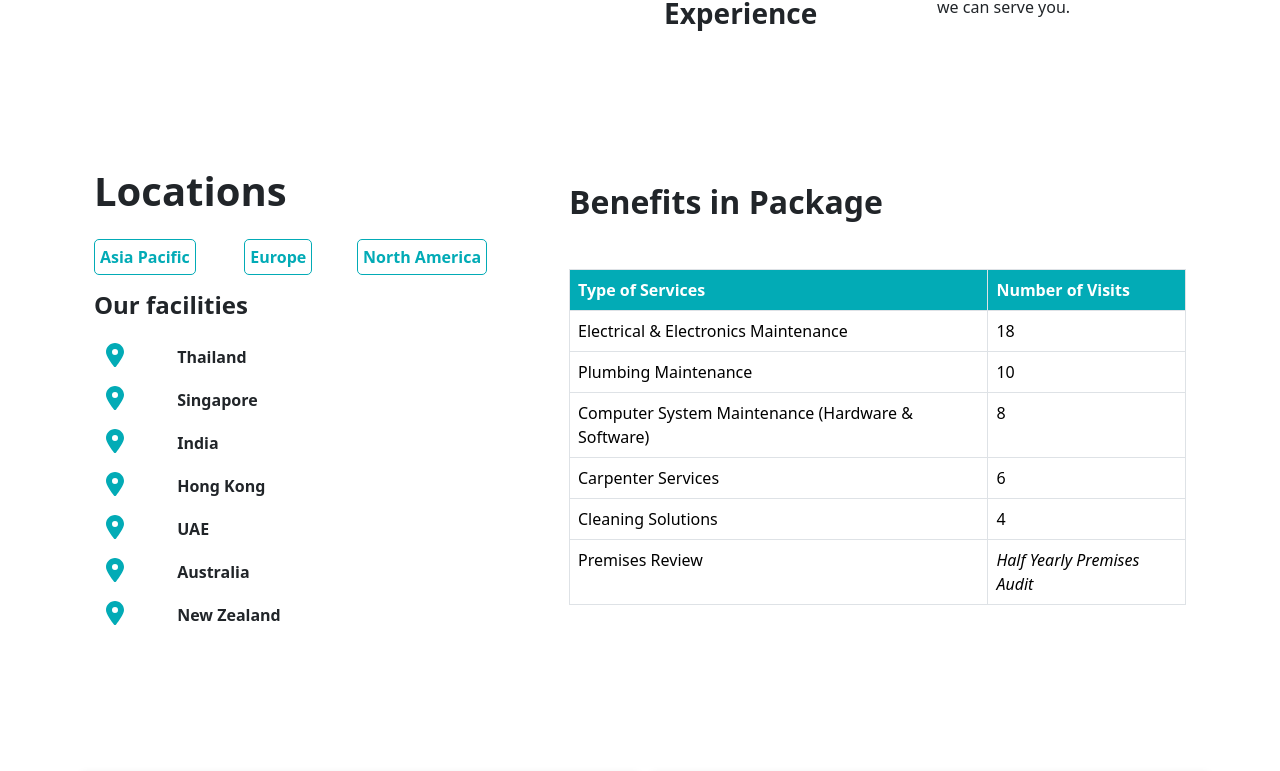
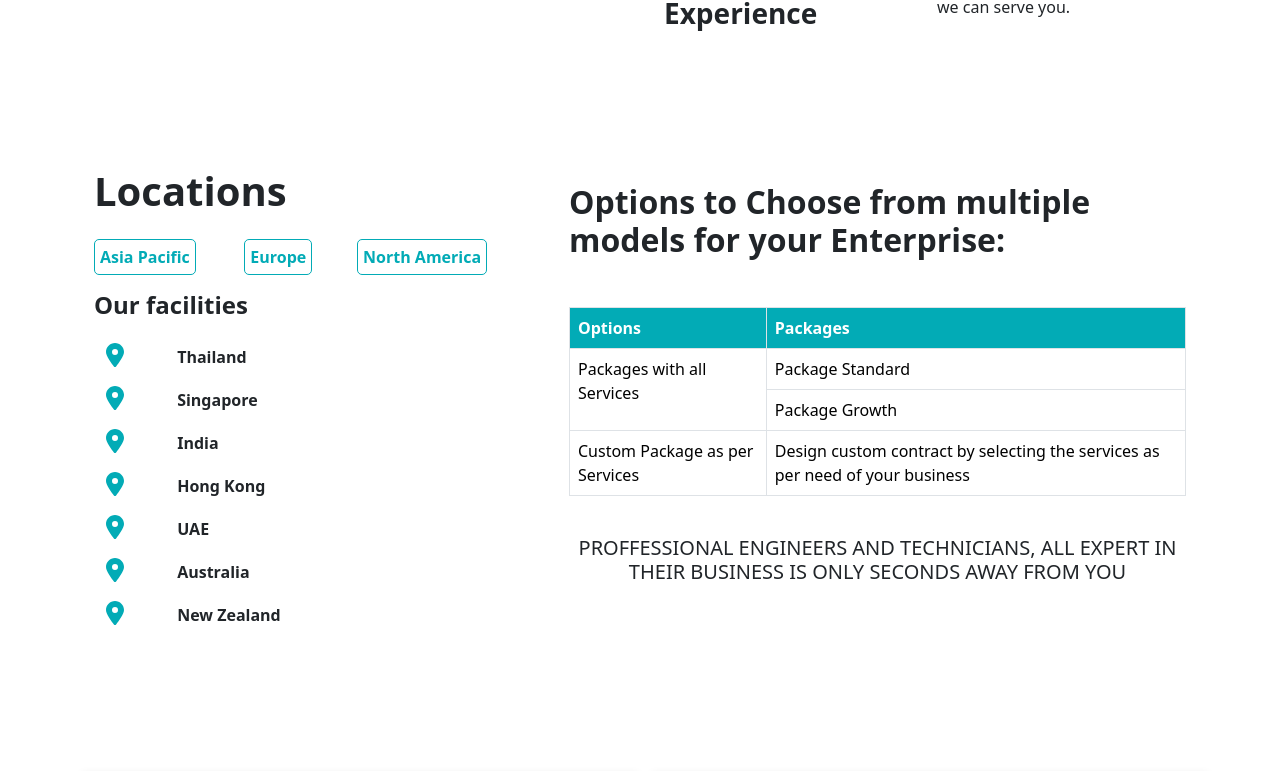
Before and after one commit to muhammederamala/nupium, a React (Create React App) app: page /enterprise in a window 1280 px wide. Shown: the part 2401-3172 px from the top of the page. Built offline with nearby package versions, Linux system fonts and the light colour scheme.

Commit message:
new file:   src/components/enterprisePackages/EnterprisePackages.jsx 	new file:   src/components/enterprisePackages/EnterprisePackages.module.css 	modified:   src/components/servicesSection/ServicesSection.jsx 	modified:   src/pages/Enterprise/Home/EnterpriseHomePage.jsx

```diff
--- /dev/null
+++ b/src/components/enterprisePackages/EnterprisePackages.jsx
@@ -0,0 +1,50 @@
+import React from "react";
+
+import styles from "./EnterprisePackages.module.css";
+import { Container, Row, Col } from "react-bootstrap";
+
+const EnterprisePackages = () => {
+  return (
+    <Container>
+      <Row>
+        <div className="container mt-3">
+          <h2 className="mb-3" style={{ fontWeight: "800" }}>
+            Options to Choose from multiple models for your Enterprise:
+          </h2>
+          <table className="table table-bordered mt-5">
+            <thead>
+              <tr>
+                <th className={styles.tableHeader}>Options</th>
+                <th className={styles.tableHeader}>Packages</th>
+              </tr>
+            </thead>
+            <tbody>
+              <tr className="py-3">
+                <td rowSpan={2}>Packages with all Services</td>
+                <td>Package Standard</td>
+              </tr>
+              <tr>
+                <td>Package Growth</td>
+              </tr>
+              <tr className="py-3">
+                <td>Custom Package as per Services</td>
+                <td>
+                  Design custom contract by selecting the services as per need
+                  of your business
+                </td>
+              </tr>
+            </tbody>
+          </table>
+        </div>
+      </Row>
+      <Row className="mt-4 text-center">
+        <h5>
+          PROFFESSIONAL ENGINEERS AND TECHNICIANS, ALL EXPERT IN THEIR BUSINESS
+          IS ONLY SECONDS AWAY FROM YOU
+        </h5>
+      </Row>
+    </Container>
+  );
+};
+
+export default EnterprisePackages;
--- /dev/null
+++ b/src/components/enterprisePackages/EnterprisePackages.module.css
@@ -0,0 +1,9 @@
+.tableHeader {
+  background-color: #02abb6 !important; /* Using !important to override any other styles */
+  color: white !important;
+}
+
+.tableRowHeight {
+  padding-top: 20px;
+  padding-bottom: 20px;
+}
--- a/src/components/servicesSection/ServicesSection.jsx
+++ b/src/components/servicesSection/ServicesSection.jsx
@@ -13,6 +13,7 @@ import image3 from "../../assets/images/section2computer.jpg";
 import image4 from "../../assets/images/section2carpenter.jpg";
 import image5 from "../../assets/images/section2cleaning.jpg";
 import image6 from "../../assets/images/section2Premise.jpg";
+import image7 from "../../assets/images/section2landscaping.jpeg";
 
 function ServicesSection() {
   const location = useLocation();
@@ -192,7 +193,7 @@ function ServicesSection() {
                   </button>
                 </span>
               </div>
-              <Image src={image6} fluid className={styles.image} />
+              <Image src={image7} fluid className={styles.image} />
             </div>
           </Col>
         ) : (
--- a/src/pages/Enterprise/Home/EnterpriseHomePage.jsx
+++ b/src/pages/Enterprise/Home/EnterpriseHomePage.jsx
@@ -23,6 +23,7 @@ import BenifitsTable from "../../../components/BenifitsTable/BenifitsTable";
 import FeaturesScroll from "../../../components/featuresScroll/FeaturesScroll";
 import Locations from "../../../components/Locations/Locations";
 import SubscriptionSection from "../../../components/subscriptionSection/SubscriptionSection";
+import EnterprisePackages from "../../../components/enterprisePackages/EnterprisePackages";
 
 function EnterpriseHomePage() {
   const welcomeTextValue = [
@@ -202,11 +203,7 @@ function EnterpriseHomePage() {
                     <Col xs={3}>
                       <Card className={`${styles.milestones}`}>
                         <Card.Body style={{ padding: "0px" }}>
-                          <h1
-                            className={`${styles.milestonesNumber}`}
-                          >
-                            250+
-                          </h1>
+                          <h1 className={`${styles.milestonesNumber}`}>250+</h1>
                         </Card.Body>
                         <Card.Footer
                           style={{ padding: "0px", marginTop: "0.rem" }}
@@ -219,9 +216,7 @@ function EnterpriseHomePage() {
                     <Col xs={3}>
                       <Card className={`${styles.milestones}`}>
                         <Card.Body style={{ padding: "0px" }}>
-                          <h1
-                            className={`${styles.milestonesNumber}`}
-                          >
+                          <h1 className={`${styles.milestonesNumber}`}>
                             Globally
                           </h1>
                         </Card.Body>
@@ -300,121 +295,6 @@ function EnterpriseHomePage() {
         </Container>
       </section>
 
-      {/* <section style={{ marginTop: "3rem" }}>
-        <Container>
-          <Row className="text-center">
-            <h1 style={{ fontWeight: "800" }}>How We Operate</h1>
-          </Row>
-          <Row className="mt-4">
-            <Col style={{ marginTop: "2rem" }} md={4}>
-              <Container>
-                <Row className="d-flex justify-content-center">
-                  <div
-                    className={`${
-                      styles.section4circle
-                    } d-flex justify-content-center align-items-center ${
-                      reachedSection4
-                        ? "animate__animated animate__fadeInUp"
-                        : ""
-                    }`}
-                  >
-                    <h1 className={`${styles.section4number}`}>1</h1>
-                  </div>
-                </Row>
-                <Row className="d-flex justify-content-center mt-3">
-                  <div className={`${styles.sectionNumberBox}`}>
-                    <Container>
-                      <Row className="d-flex text-center">
-                        <h1 className={`${styles.section4heading}`}>
-                          Make An Offer
-                        </h1>
-                      </Row>
-                      <Row className="d-flex text-center">
-                        <p className={`${styles.section4paragraph}`}>
-                          Lorem ipsum dolor sit amet, consectetur adipiscing
-                          elit. Ut elit tellus, luctus nec ullamcorper mattis,
-                          pulvinar dapibus leo.
-                        </p>
-                      </Row>
-                    </Container>
-                  </div>
-                </Row>
-              </Container>
-            </Col>
-            <Col style={{ marginTop: "2rem" }} md={4}>
-              <Container>
-                <Row className="d-flex justify-content-center">
-                  <div
-                    className={`${
-                      styles.section4circle
-                    } d-flex justify-content-center align-items-center ${
-                      reachedSection4
-                        ? "animate__animated animate__fadeInUp"
-                        : ""
-                    }`}
-                  >
-                    <h1 className={`${styles.section4number}`}>2</h1>
-                  </div>
-                </Row>
-                <Row className="d-flex justify-content-center mt-3">
-                  <div className={`${styles.sectionNumberBox}`}>
-                    <Container>
-                      <Row className="d-flex text-center">
-                        <h1 className={`${styles.section4heading}`}>
-                          We Call & Deals
-                        </h1>
-                      </Row>
-                      <Row className="d-flex text-center">
-                        <p className={`${styles.section4paragraph}`}>
-                          Lorem ipsum dolor sit amet, consectetur adipiscing
-                          elit. Ut elit tellus, luctus nec ullamcorper mattis,
-                          pulvinar dapibus leo.
-                        </p>
-                      </Row>
-                    </Container>
-                  </div>
-                </Row>
-              </Container>
-            </Col>
-            <Col style={{ marginTop: "2rem" }} md={4}>
-              <Container>
-                <Row className="d-flex justify-content-center">
-                  <div
-                    className={`${
-                      styles.section4circle
-                    } d-flex justify-content-center align-items-center ${
-                      reachedSection4
-                        ? "animate__animated animate__fadeInUp"
-                        : ""
-                    }`}
-                  >
-                    <h1 className={`${styles.section4number}`}>3</h1>
-                  </div>
-                </Row>
-                <Row className="d-flex justify-content-center mt-3">
-                  <div className={`${styles.sectionNumberBox}`}>
-                    <Container>
-                      <Row className="d-flex text-center">
-                        <h1 className={`${styles.section4heading}`}>
-                          Our Team Work
-                        </h1>
-                      </Row>
-                      <Row className="d-flex text-center">
-                        <p className={`${styles.section4paragraph}`}>
-                          Lorem ipsum dolor sit amet, consectetur adipiscing
-                          elit. Ut elit tellus, luctus nec ullamcorper mattis,
-                          pulvinar dapibus leo.
-                        </p>
-                      </Row>
-                    </Container>
-                  </div>
-                </Row>
-              </Container>
-            </Col>
-          </Row>
-        </Container>
-      </section> */}
-
       <section style={{ marginTop: "8rem" }}>
         <Container>
           <Row>
@@ -422,7 +302,7 @@ function EnterpriseHomePage() {
               <Locations />
             </Col>
             <Col md={7}>
-              <BenifitsTable />
+              <EnterprisePackages />
             </Col>
           </Row>
         </Container>
```
